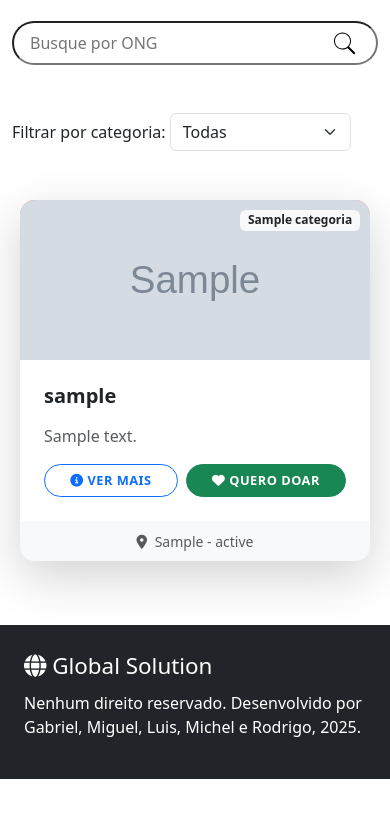
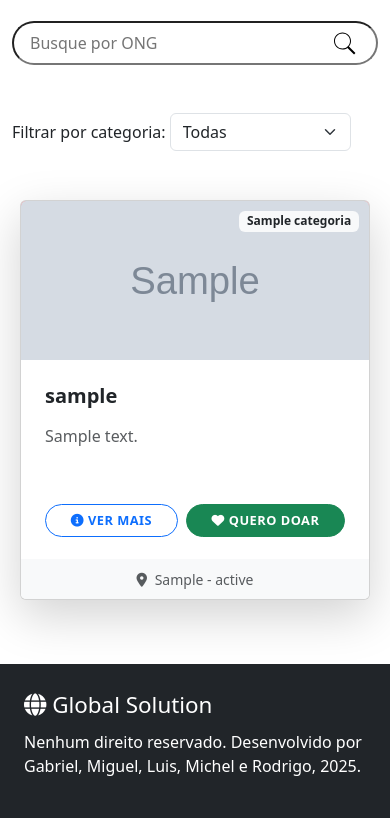
Before and after one commit to Rodrigo635/global-solution-2025, a Django app: page /doacoes/explorar/ in a window 390 px wide. Shown: the part 182-1000 px from the top of the page. Before the commit the page ends 961 px from the top, so only its background shows below. Run offline with Django 5.2, Linux system fonts and the light colour scheme; tables that the repository leaves empty hold one stand-in row (values such as "Sample post"); grey boxes marked "Sample" are stand-in pictures.

Commit message:
adicionando lógica de sugestões, ajustando o card no responsivo

```diff
--- a/app_doacoes/static/css/explorar.css
+++ b/app_doacoes/static/css/explorar.css
@@ -1,15 +1,35 @@
 .ong-card {
-  max-width: 350px;
-  border: none;
-  border-radius: 15px;
-  overflow: hidden;
+  width: 350px;
+  height: 400px;
   padding: 0;
-  transition: all 0.3s ease;
 }
 
-#image-profile{
+.ong-card .card-img-top{
+  height: 40%;
+}
+
+.card-img-top img{
   width: 100%;
-  height: 160px;
+  padding: 0;
+}
+
+.ong-card > .card-body{
+  height: 50%;
+}
+
+.ong-card > .card-footer{
+  height: 10%;
+}
+
+.card-body__text{
+  height: 80%;
+}
+
+.card-body__buttons{
+  height: 20%;
+  display: flex;
+  justify-content: center;
+  align-items: center;
 }
 
 .ong-card:hover {
@@ -46,8 +66,21 @@
   display: inline-block;
 }
 
-@media screen and (max-width: 768px) {
-  .card {
-    width: 100% !important;
-  }
+
+#image-profile {
+  border-top-left-radius: 5px;
+  border-top-right-radius: 5px;
+  width: 100%;
+  height: 100%;
+  object-fit: cover;
+  object-position: center;
 }
+
+.card-img-top {
+  height: 160px;
+  background: linear-gradient(135deg, #ff6b6b, #ff8e8e);
+  position: relative;
+  display: flex;
+  align-items: center;
+  justify-content: center;
+}
--- a/app_doacoes/static/js/doacao.js
+++ b/app_doacoes/static/js/doacao.js
@@ -122,4 +122,10 @@ document.addEventListener("DOMContentLoaded", () => {
       };
     });
   }
+
+  const description = document.getElementsByClassName("card-text");
+  for (let i = 0; i < description.length; i++) {
+    if (description[i].innerHTML.length <= 95) continue;
+    description[i].innerHTML = description[i].innerHTML.substring(0, 95) + "..."
+  }
 });
--- /dev/null
+++ b/app_doacoes/static/js/explorar.js
@@ -0,0 +1,8 @@
+document.addEventListener("DOMContentLoaded", () => {
+  const description = document.getElementsByClassName("card-text");
+  for (let i = 0; i < description.length; i++) {
+    if (description[i].innerHTML.length <= 110) continue;
+    description[i].innerHTML =
+      description[i].innerHTML.substring(0, 110) + "...";
+  }
+});
--- a/app_doacoes/templates/explorar.html
+++ b/app_doacoes/templates/explorar.html
@@ -72,19 +72,20 @@
           {% endfor %}
         </div>
 
-        <div class="card-body p-4">
-          <h5 class="card-title fw-bold text-dark mb-3">{{ ong.user }}</h5>
-          <p class="card-text text-muted mb-3">{{ ong.descricao }}</p>
+        <div class="card-body p-4 d-flex flex-column justify-content-between">
+          <div class="card-body__text">
+            <h5 class="card-title fw-bold text-dark mb-3">{{ ong.user }}</h5>
+            <p class="card-text text-muted mb-3">{{ ong.descricao }}</p>
+          </div>
 
           <!-- Botões de ação -->
-          <div class="d-flex gap-2">
+          <div class="d-flex gap-2 card-body__buttons">
             <a
               href="{% url 'doacoes:ong' ong.user.username %}"
               class="btn btn-outline-primary flex-fill"
             >
               <i class="fas fa-info-circle me-1"></i>Ver mais
             </a>
-
             {% if ong.site %}
             <a
               href="{{ ong.site }}"
@@ -114,4 +115,7 @@
   </div>
 </section>
 
+{% load static %}
+<script src="{% static 'js/explorar.js' %}"></script>
+
 {% endblock %}
--- a/app_doacoes/views.py
+++ b/app_doacoes/views.py
@@ -1,16 +1,27 @@
 from django.shortcuts import render
 from django.shortcuts import get_object_or_404
+from django.db.models import Q
 from app_contas.models import OngProfile
 from app_contas.models import Categoria
 from app_contas.models import CustomUser
 
 def doacoes(request):
+    user_signed = request.user
+
     ongs = OngProfile.objects.all()
+    urgentes = OngProfile.objects.filter(emergencia=True)[:10]
     categorias = Categoria.objects.all()
+    sugestoes = list(OngProfile.objects.filter(
+        Q(user__categorias__in=user_signed.categorias.all()) |
+        Q(user__cidade=user_signed.cidade)
+    ).distinct()[:10])
 
-    urgentes = OngProfile.objects.filter(emergencia=True)[:10]
+    if len(sugestoes) < 10:
+        faltando = 10 - len(sugestoes)
+        outras = OngProfile.objects.exclude(pk__in=[ong.pk for ong in sugestoes]).order_by('?')[:faltando]
+        sugestoes += list(outras)
 
-    return render(request, 'doacoes.html', {'ongs': ongs, 'categorias': categorias, 'urgentes': urgentes})
+    return render(request, 'doacoes.html', {'ongs': ongs, 'urgentes': urgentes,'sugestoes': sugestoes, 'categorias': categorias})
 
 
 def explorar(request):
```
Also changed, not shown: app_doacoes/static/css/doacoes.css (+30 -1 lines), app_doacoes/templates/doacoes.html (+16 -10 lines).
